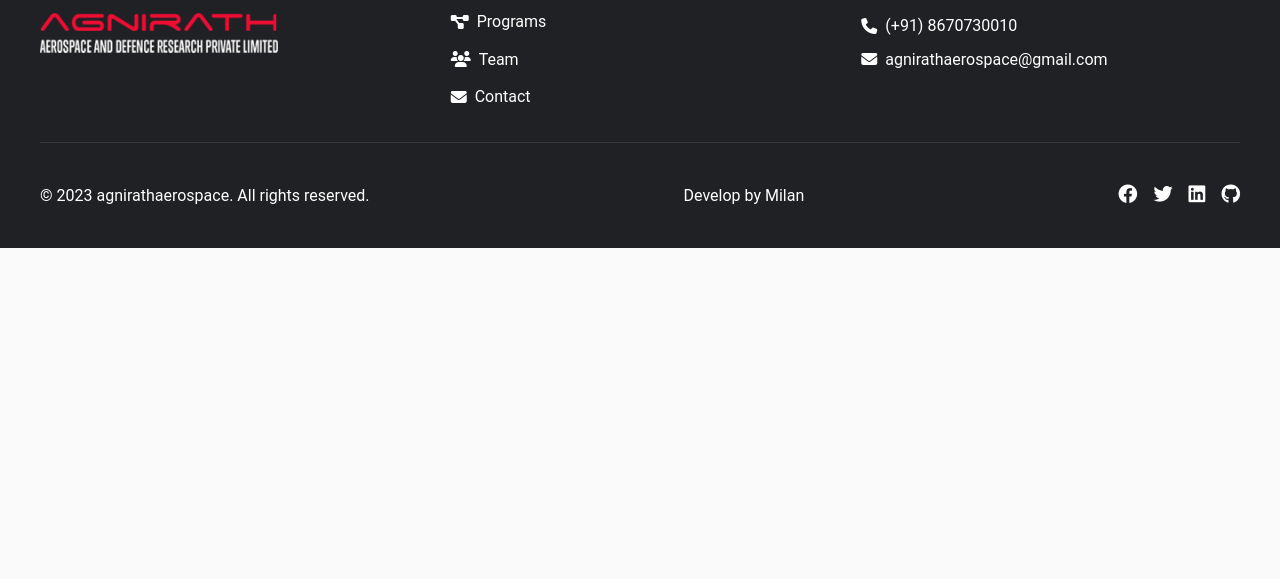
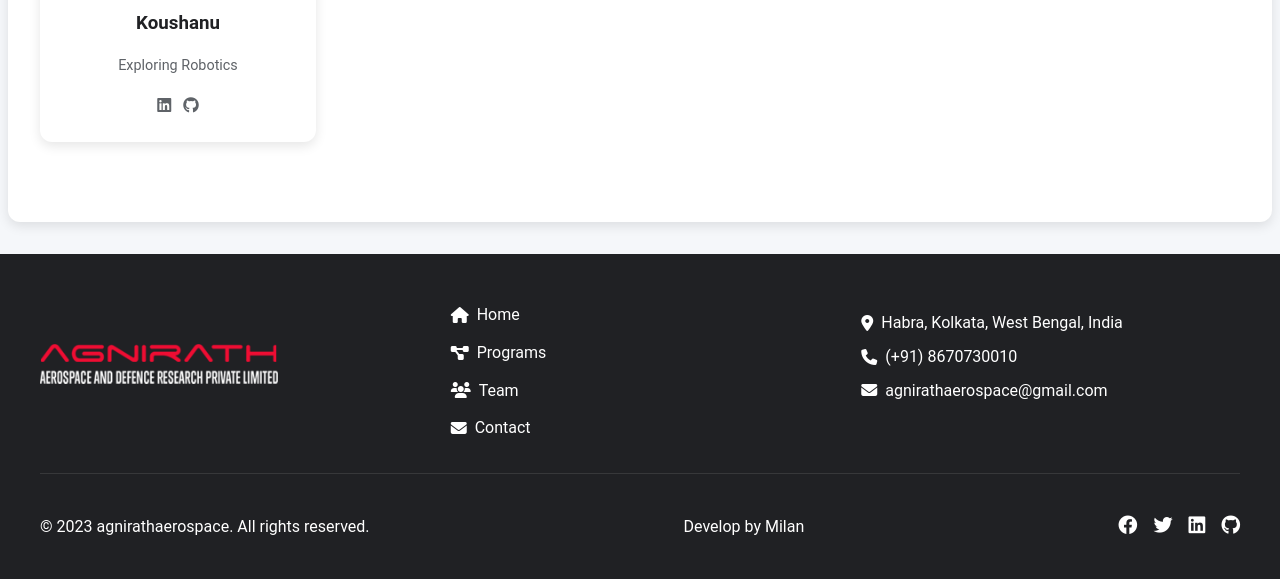
Before and after one commit to Milan721166/Agnirath_Project, a Flask app: page / in a window 1280 px wide. Shown: the part 2432-3011 px from the top of the page. Before the commit the page ends 2680 px from the top, so only its background shows below. Run offline with Flask 3, Linux system fonts and the light colour scheme; data that the repository does not hold is empty.

Commit message:
Update index.html

```diff
--- a/templates/index.html
+++ b/templates/index.html
@@ -132,7 +132,7 @@
                 </div>
 
                 <!-- Team Members -->
-                {% for member in ['Priyanka', 'Avijit', 'Sayan', 'Subhadip', 'Shouvik', 'Jesu'] %}
+                {% for member in ['Priyanka', 'Avijit', 'Sayan', 'Subhadip', 'Shouvik', 'Jesu', 'Koushanu'] %}
 
                 <div class="team-member">
                     <div class="member-photo">
```
